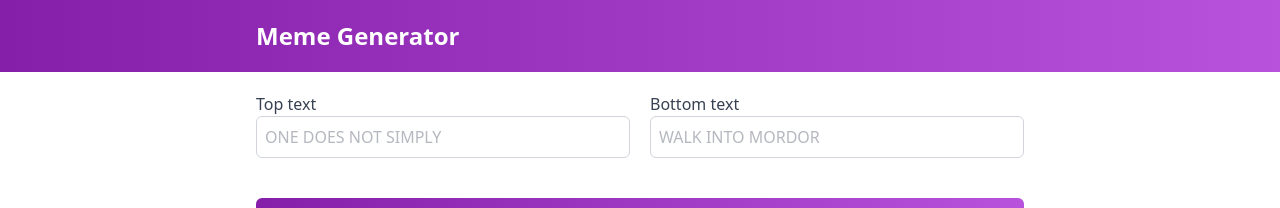
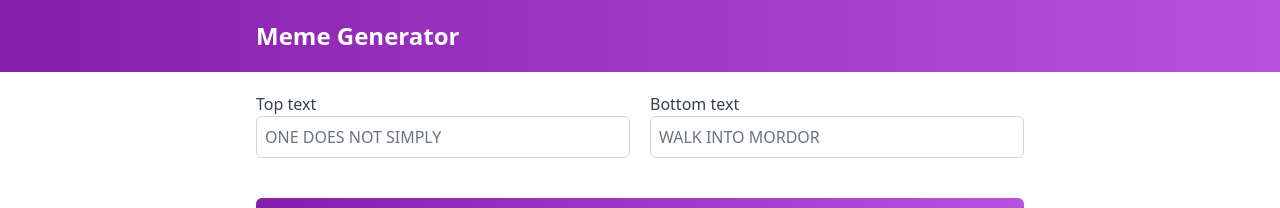
Before and after one commit to Syntrice/meme-generator, a React (Vite) app: page / in a window 1280 px wide. Shown: the top 208 px of the page. Built offline with nearby package versions, Linux system fonts and the light colour scheme.

Commit message:
feat: Unite sources of truth of MemeInput and Main state
Use controlled components to unite the two sources of truth for topText
and bottomText.

```diff
--- a/src/components/main/Main.tsx
+++ b/src/components/main/Main.tsx
@@ -30,6 +30,7 @@ export default () => {
           onTopTextChanged={handleTopTextChanged}
           onBottomTextChanged={handleBottomTextChanged}
           onNewImageRequested={handleNewImageRequested}
+          memeData={memeData}
         />
         <MemeDisplay data={memeData} />
       </div>
--- a/src/components/main/meme-input/MemeInput.tsx
+++ b/src/components/main/meme-input/MemeInput.tsx
@@ -1,13 +1,17 @@
+import { MemeData } from "../../../scripts/types";
+
 interface MemeInputProps {
   onTopTextChanged: (text: string) => void;
   onBottomTextChanged: (text: string) => void;
   onNewImageRequested: () => void;
+  memeData: MemeData
 }
 
 export default ({
   onTopTextChanged,
   onBottomTextChanged,
   onNewImageRequested,
+  memeData
 }: MemeInputProps) => {
   return (
     <div className="flex flex-col gap-10">
@@ -19,7 +23,7 @@ export default ({
             type="text"
             id="top-text"
             name="topText"
-            placeholder="ONE DOES NOT SIMPLY"
+            value={memeData.topText}
             onChange={(e) => onTopTextChanged(e.currentTarget.value)}
           />
         </div>
@@ -30,7 +34,7 @@ export default ({
             type="text"
             id="bottom-text"
             name="bottomText"
-            placeholder="WALK INTO MORDOR"
+            value={memeData.bottomText}
             onChange={(e) => onBottomTextChanged(e.currentTarget.value)}
           />
         </div>
```
